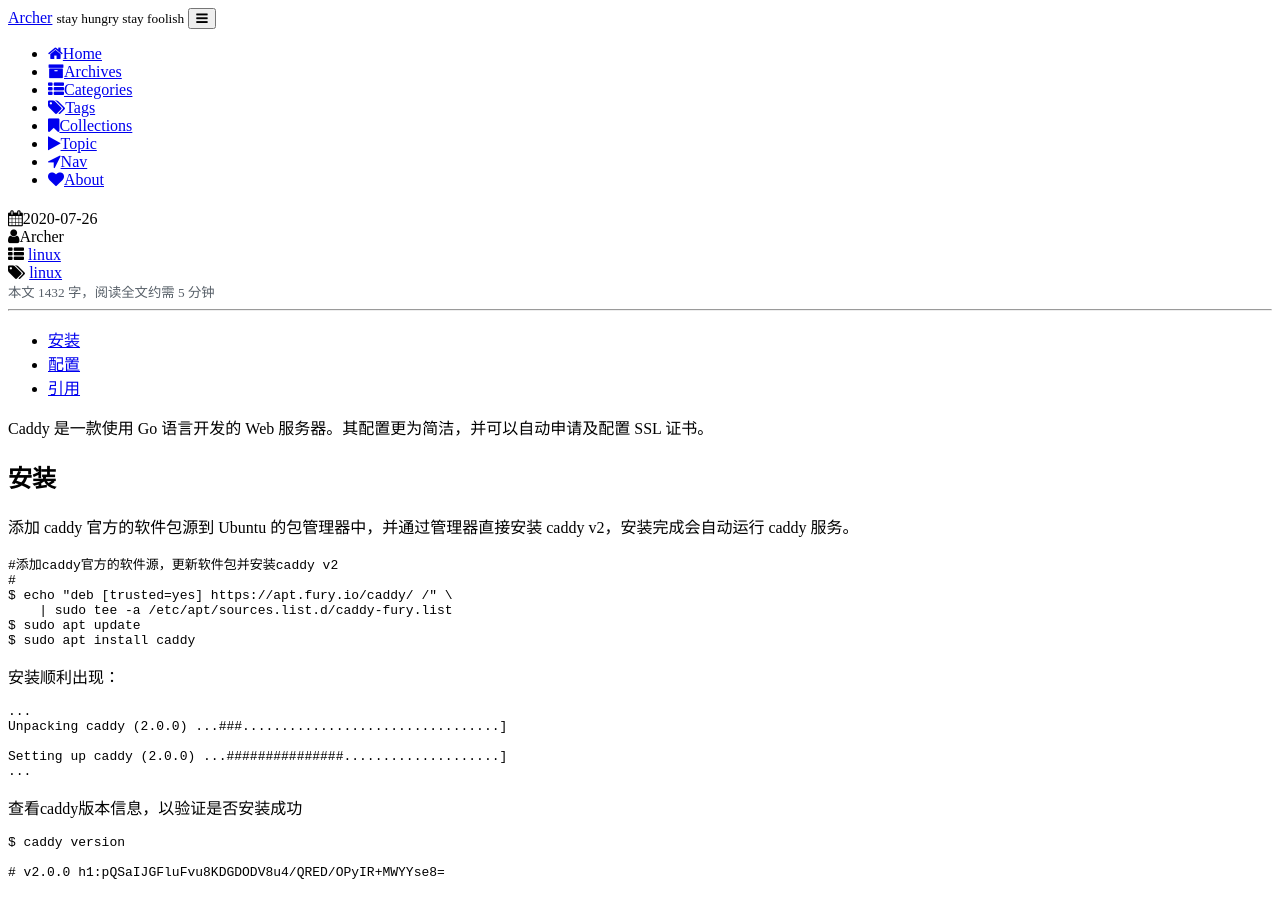
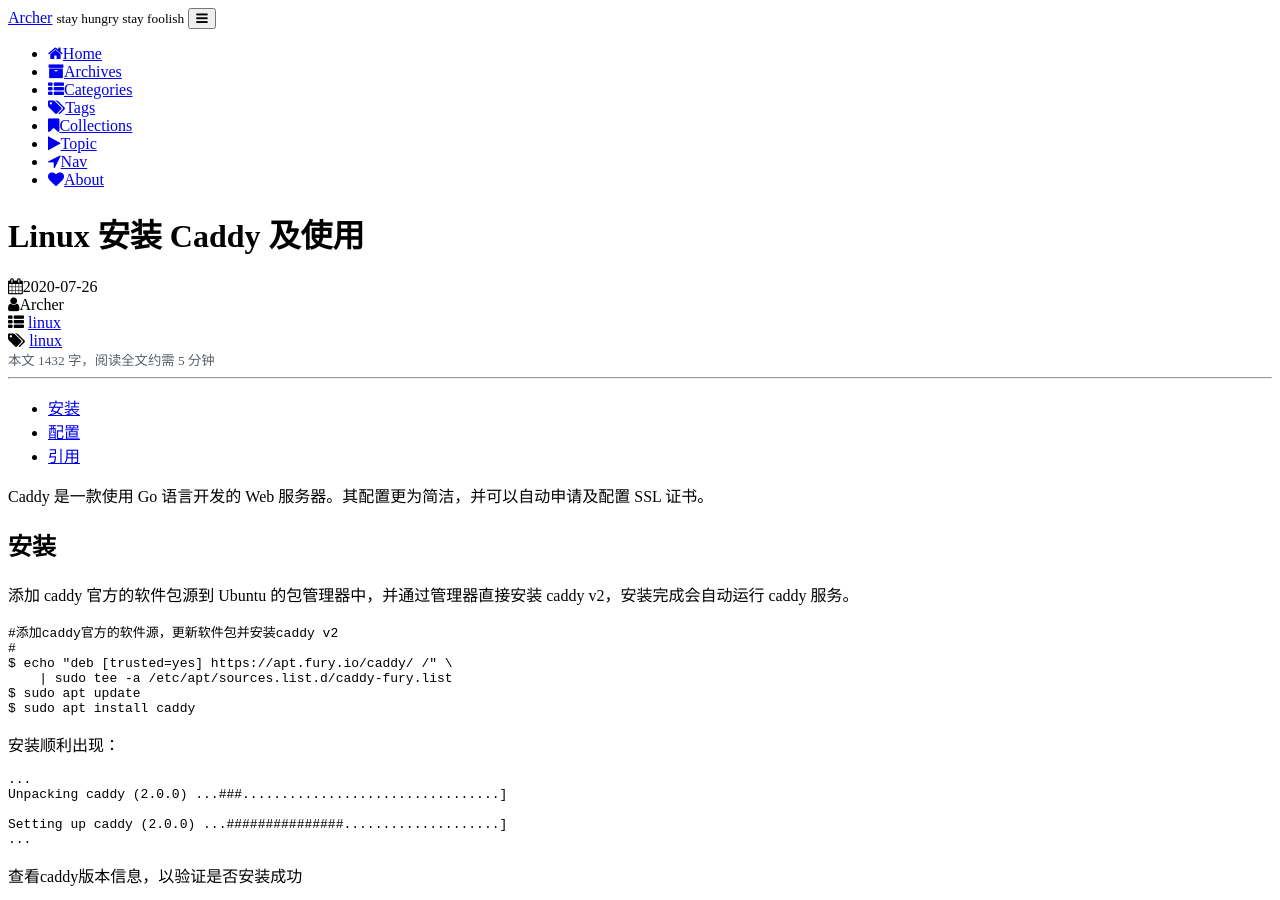
Before and after one commit to tangheng1995/tangheng1995.github.io, a Jekyll site: the page built from _posts/2020/2020-07-26-Ubuntu-install-caddy.md, in a window 1280 px wide and 900 px high. Built offline with Jekyll 4.4.1, drawn with Linux system fonts in a browser that asks for light colours; comment, search, counter and statistics services are not loaded; a style sheet for code colours, icons or effects is not loaded.

Commit message:
fix:add caddy title

```diff
--- a/_posts/2020/2020-07-26-Ubuntu-install-caddy.md
+++ b/_posts/2020/2020-07-26-Ubuntu-install-caddy.md
@@ -1,6 +1,6 @@
 ---
 layout: post
-title: ""
+title: "Linux 安装 Caddy 及使用"
 date: "2020-07-26 16:33"
 category: linux
 tags: linux
```
